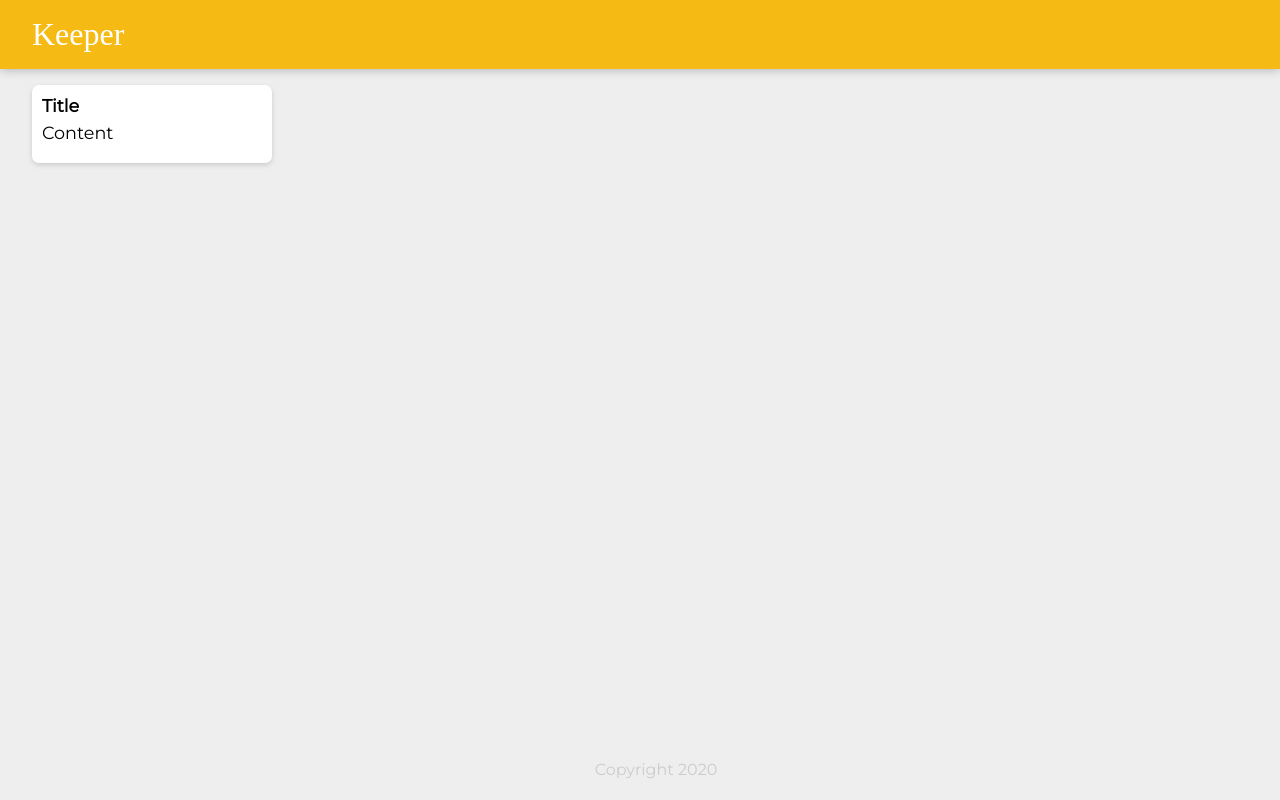
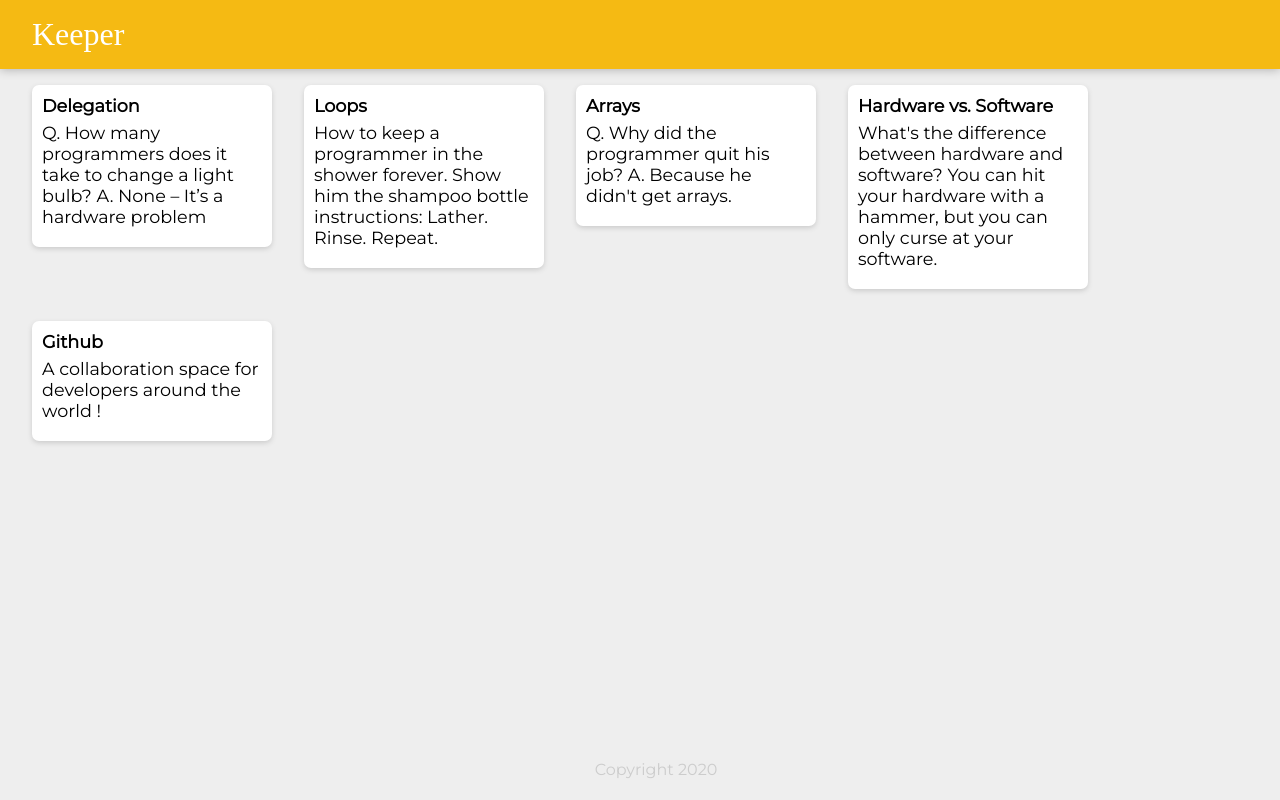
Before and after one commit to anmolsahu2k/keeperApp, a React (Create React App) app: page / in a window 1280 px wide. Built offline with nearby package versions, Linux system fonts and the light colour scheme; a web font is replaced by a local one.

Commit message:
Render all the notes inside notes.js as a seperate Note component

```diff
--- a/src/components/App.jsx
+++ b/src/components/App.jsx
@@ -2,14 +2,19 @@
 import Header from "./Header";
 import Footer from "./Footer";
 import Note from "./Note";
+import notes from "../notes";
 
-
-function App(){
-	return <div>
+function App() {
+    return <div>
 		<Header />
-		<Note />
+		{notes.map(noteItem=>(<Note
+        	key={noteItem.key}
+        	title = {noteItem.title}
+        	content = {noteItem.content}
+        	/>
+        ))}
 		<Footer />
-	</div> ;
+	</div>;
 
 }
 
--- a/src/components/Note.jsx
+++ b/src/components/Note.jsx
@@ -1,10 +1,11 @@
 import React from "react";
 
-function Note(){
-	return <div className="note">
-		<h1>Title</h1>
-		<p>Content</p>
+
+function Note(props) {
+    return <div className="note">
+		<h1>{props.title}</h1>
+		<p>{props.content}</p>
 	</div>;
 }
 
-export default Note
+export default Note;
--- /dev/null
+++ b/src/notes.js
@@ -0,0 +1,28 @@
+const notes = [{
+        key: 1,
+        title: "Delegation",
+        content: "Q. How many programmers does it take to change a light bulb? A. None – It’s a hardware problem"
+    },
+    {
+        key: 2,
+        title: "Loops",
+        content: "How to keep a programmer in the shower forever. Show him the shampoo bottle instructions: Lather. Rinse. Repeat."
+    },
+    {
+        key: 3,
+        title: "Arrays",
+        content: "Q. Why did the programmer quit his job? A. Because he didn't get arrays."
+    },
+    {
+        key: 4,
+        title: "Hardware vs. Software",
+        content: "What's the difference between hardware and software? You can hit your hardware with a hammer, but you can only curse at your software."
+    },
+    {
+        key: 5,
+        title: "Github",
+        content: "A collaboration space for developers around the world !"
+    }
+];
+
+export default notes;
```
Also changed, not shown: src/index.js (+3 -13 lines), 1 other file (tests, documents, lock files or other folders).
